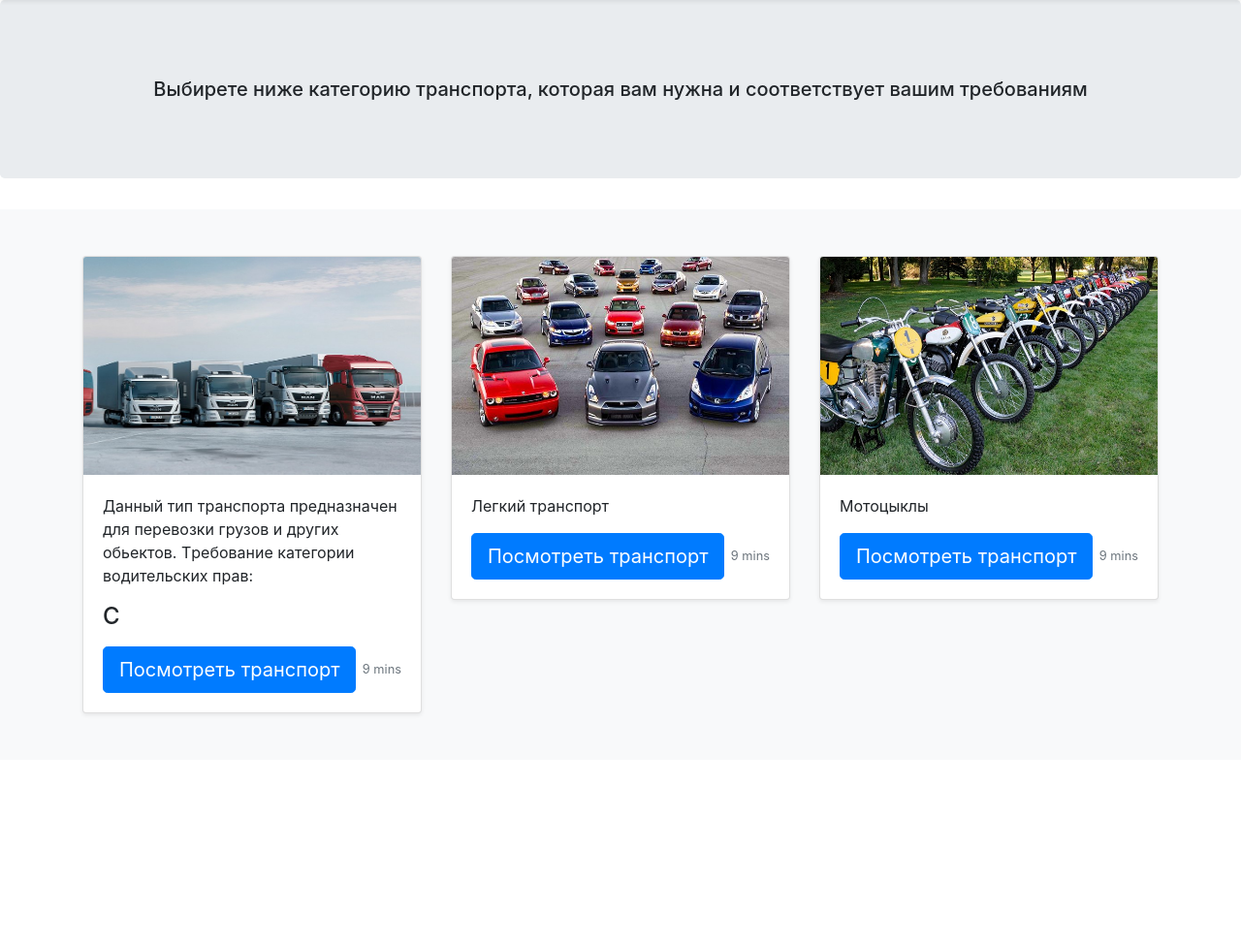
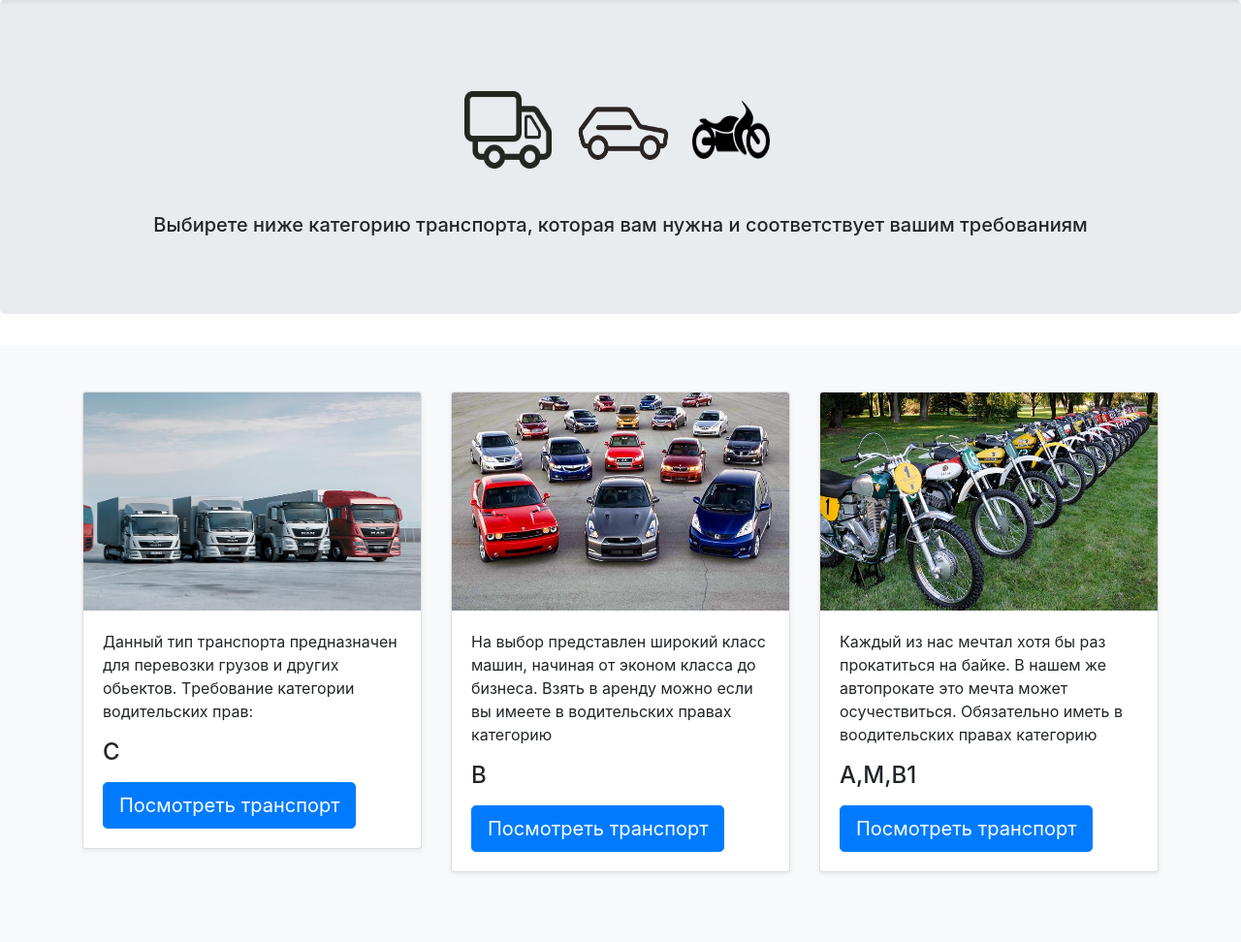
Before and after one commit to NikitaKaverin/ot_po_practik, a PHP site: page / in a window 1280 px wide. Shown: the part 76-1048 px from the top of the page at 97% size. Before the commit the page ends 815 px from the top, so only its background shows below. Run offline with PHP 8.4, Linux system fonts and the light colour scheme.

Commit message:
Готовый Frontend index.php(Доб:фото,текст)

```diff
--- a/index.php
+++ b/index.php
@@ -8,6 +8,7 @@
 <link href="css/bootstrap.min.css" rel="stylesheet" integrity="sha384-ggOyR0iXCbMQv3Xipma34MD+dH/1fQ784/j6cY/iJTQUOhcWr7x9JvoRxT2MZw1T" crossorigin="anonymous">
     <style>
       .bd-placeholder-img {
+        background:url(/ot_po_practik/image/oboi.png);
         font-size: 1.125rem;
         text-anchor: middle;
         -webkit-user-select: none;
@@ -17,6 +18,8 @@
       }
 
       @media (min-width: 768px) {
+
+
         .bd-placeholder-img-lg {
           font-size: 3.5rem;
         }
@@ -61,6 +64,9 @@
 <main role="main">
   <section class="jumbotron text-center">
     <div class="container">
+    <img src="image/Car2.png" width="90" height="80" viewBox="24 24 24 24" fill="none" stroke="currentColor" stroke-width="4" stroke-linecap="round" stroke-linejoin="round" class="mr-2" focusable="false" aria-hidden="true">
+    <img src="image/Car.png" width="120" height="140" viewBox="24 24 24 24" fill="none" stroke="currentColor" stroke-width="4" stroke-linecap="round" stroke-linejoin="round" class="mr-2" focusable="false" aria-hidden="true">
+    <img src="image/mot.png" width="80" height="120" viewBox="24 24 24 24" fill="none" stroke="currentColor" stroke-width="4" stroke-linecap="round" stroke-linejoin="round" class="mr-2" focusable="false" aria-hidden="true">
       <p class="lead text-muted"><h5>Выбирете ниже категорию транспорта, которая вам нужна и соответствует вашим требованиям</h5></p>
     </div>
   </section>
@@ -76,7 +82,7 @@
                 <div class="btn-group">
                   <button type="button" class="btn btn-primary btn-lg">Посмотреть транспорт</button>
                 </div>
-                <small class="text-muted">9 mins</small>
+
               </div>
             </div>
           </div>
@@ -85,12 +91,12 @@
           <div class="card mb-4 shadow-sm">
             <img class="bd-placeholder-img card-img-top" width="100%" height="225" src="image/mach.jpg" preserveAspectRatio="xMidYMid slice" focusable="false" role="img" aria-label="Placeholder: Thumbnail"><title>Placeholder</title><rect fill="#55595c" width="100%" height="100%"/>
             <div class="card-body">
-              <p class="card-text">Легкий транспорт</p>
+              <p class="card-text">На выбор представлен широкий класс машин, начиная от эконом класса до бизнеса. Взять в аренду можно если вы имеете в водительских правах категорию<h4>B</h4> </p>
               <div class="d-flex justify-content-between align-items-center">
                 <div class="btn-group">
                   <button type="button" class="btn btn-primary btn-lg">Посмотреть транспорт</button>
                 </div>
-                <small class="text-muted">9 mins</small>
+
               </div>
             </div>
           </div>
@@ -99,12 +105,11 @@
           <div class="card mb-4 shadow-sm">
             <img class="bd-placeholder-img card-img-top" width="100%" height="225" src="image/mot.jpg" preserveAspectRatio="xMidYMid slice" focusable="false" role="img" aria-label="Placeholder: Thumbnail"><title>Placeholder</title><rect fill="#55595c" width="100%" height="100%"/>
             <div class="card-body">
-              <p class="card-text">Мотоцыклы</p>
+              <p class="card-text">Каждый из нас мечтал хотя бы раз прокатиться на байке. В нашем же автопрокате это мечта может осучествиться. Обязательно иметь в воодительских правах категорию <h4>A,M,B1</h4>   </p>
               <div class="d-flex justify-content-between align-items-center">
                 <div class="btn-group">
                 <button type="button" class="btn btn-primary btn-lg">Посмотреть транспорт</button>
                 </div>
-                <small class="text-muted">9 mins</small>
               </div>
             </div>
           </div>
```
Also changed, not shown: image/Car2.png (added), image/mot.png (added), image/oboi.png (added).
